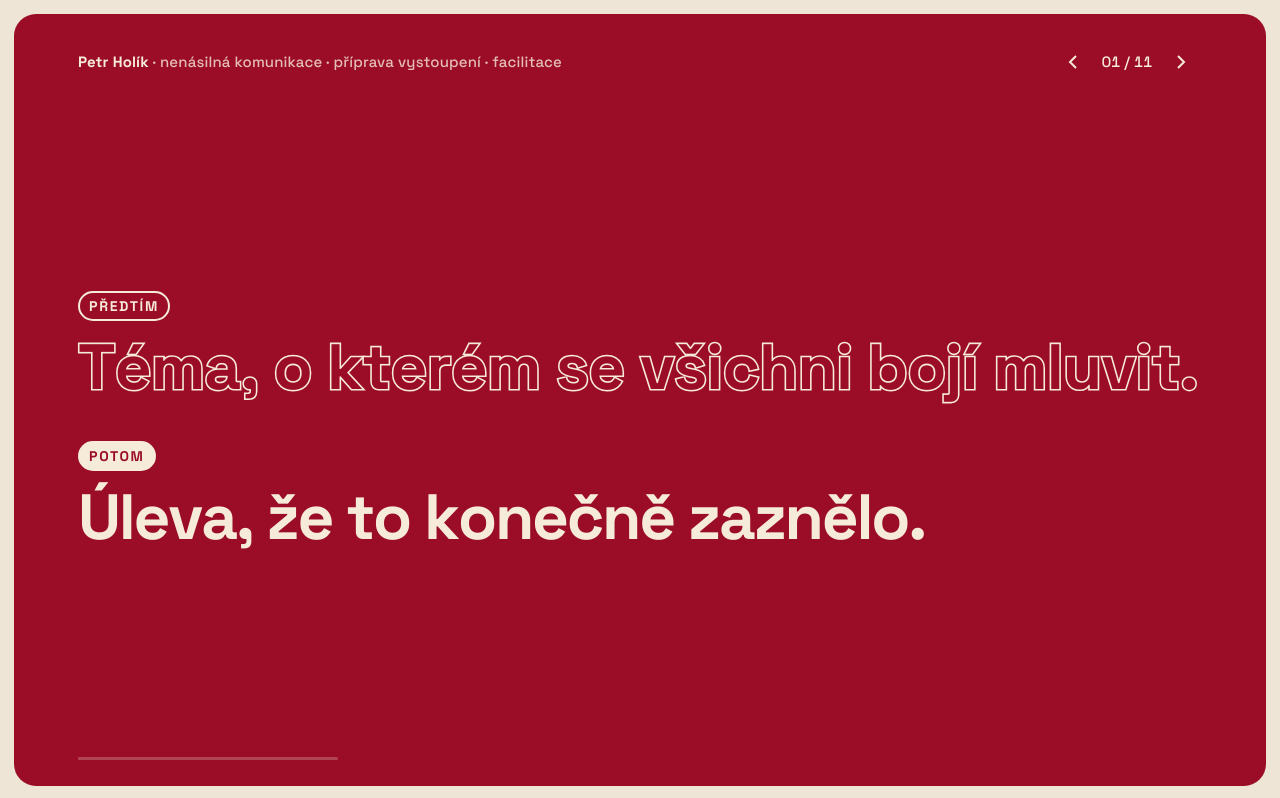
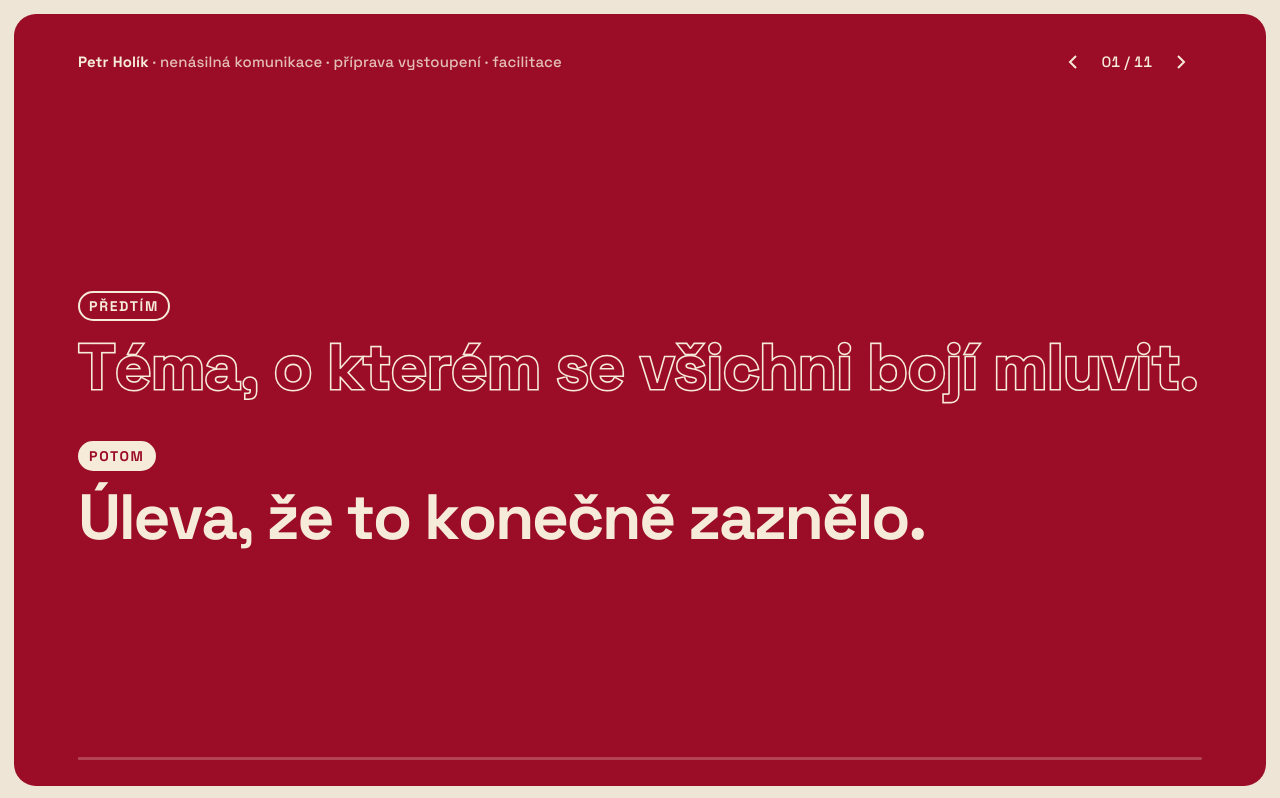
Before and after one commit to letajicitreska/holik-web, a plain HTML site: page index.html in a window 1280 px wide. Shown: the top 798 px of the page. Drawn offline with Linux system fonts and the light colour scheme.

Commit message:
Odpočet přes celou šířku karty
Co-Authored-By: Claude Opus 5.5 <noreply@anthropic.com>
Claude-Session: https://claude.ai/code/session_01VgJQhH8GBC5LGNAjrdcnhR

```diff
--- a/index.html
+++ b/index.html
@@ -47,7 +47,7 @@ a:hover{opacity:.7}
 .before{opacity:.55}
 .outline .before{opacity:1;color:var(--bg);-webkit-text-stroke:3.2px var(--ink);paint-order:stroke fill;letter-spacing:calc(var(--lsb) + .02em)}
 .bottom{display:flex;justify-content:space-between;align-items:center;gap:20px;font-size:14px;font-weight:500}
-.progress{flex:1;max-width:260px;height:3px;border-radius:2px;background:currentColor;opacity:.25;position:relative;overflow:hidden}
+.progress{flex:1;max-width:none;height:3px;border-radius:2px;background:currentColor;opacity:.25;position:relative;overflow:hidden}
 .progress i{position:absolute;inset:0;background:currentColor;transform-origin:left;transform:scaleX(0)}
 .w{display:inline-block;white-space:nowrap}
 .ch{display:inline-block;opacity:0;filter:blur(8px);transition-property:opacity,filter,transform;transition-timing-function:cubic-bezier(.4,0,.2,1)}
```
